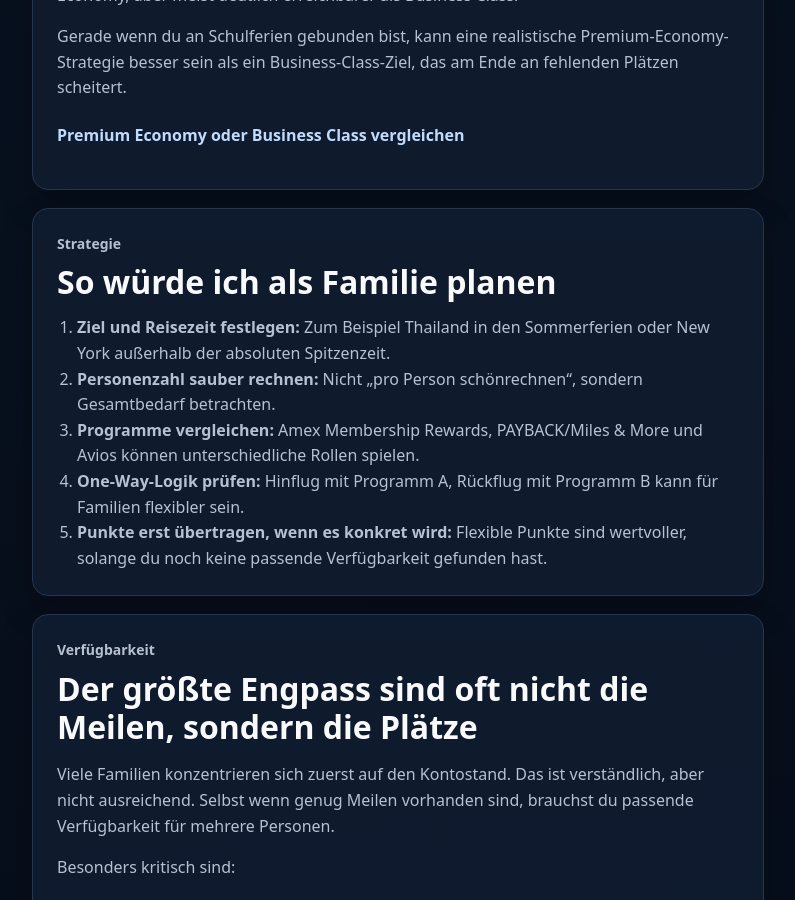
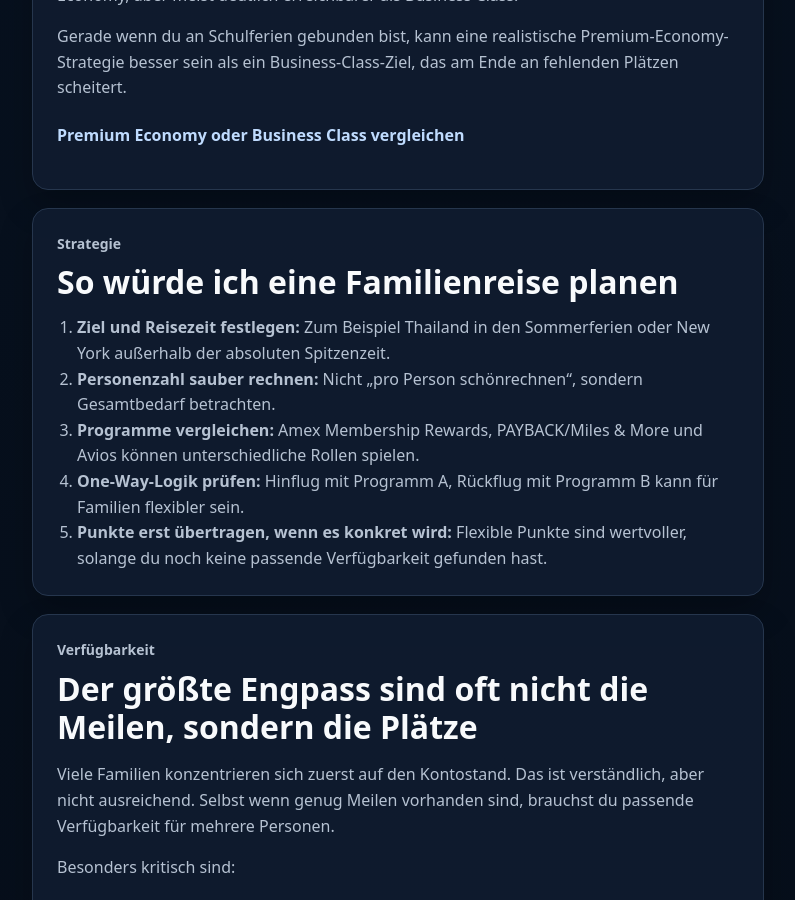
Before and after one commit to Praemienflug-Planer/miles-planer, a Jekyll site: the page built from business-class-familie-meilen/index.html, in a window 1280 px wide and 900 px high, scrolled down 2939 px. Shown: the whole window, without its empty margins (68-863 px from the left). Built offline with Jekyll 4.4.1, drawn with Linux system fonts in a browser that asks for light colours.

Commit message:
Polish first-person family planning heading

```diff
--- a/business-class-familie-meilen/index.html
+++ b/business-class-familie-meilen/index.html
@@ -70,7 +70,7 @@ layout: default
 
     <div class="article-card seo-card"><p class="eyebrow">Alternative</p><h2>Premium Economy kann der bessere Familien-Deal sein</h2><p>Business Class klingt nach dem perfekten Ziel. Bei Familien ist aber oft die Frage, ob der zusätzliche Komfort den deutlich höheren Meilenbedarf rechtfertigt. Premium Economy kann auf langen Strecken ein sehr guter Kompromiss sein: mehr Platz und Komfort als Economy, aber meist deutlich erreichbarer als Business Class.</p><p>Gerade wenn du an Schulferien gebunden bist, kann eine realistische Premium-Economy-Strategie besser sein als ein Business-Class-Ziel, das am Ende an fehlenden Plätzen scheitert.</p><p><a class="text-link" href="/miles-planer/premium-economy-oder-business-class/">Premium Economy oder Business Class vergleichen</a></p></div>
 
-    <div class="article-card seo-card"><p class="eyebrow">Strategie</p><h2>So würde ich als Familie planen</h2><ol><li><strong>Ziel und Reisezeit festlegen:</strong> Zum Beispiel Thailand in den Sommerferien oder New York außerhalb der absoluten Spitzenzeit.</li><li><strong>Personenzahl sauber rechnen:</strong> Nicht „pro Person schönrechnen“, sondern Gesamtbedarf betrachten.</li><li><strong>Programme vergleichen:</strong> Amex Membership Rewards, PAYBACK/Miles &amp; More und Avios können unterschiedliche Rollen spielen.</li><li><strong>One-Way-Logik prüfen:</strong> Hinflug mit Programm A, Rückflug mit Programm B kann für Familien flexibler sein.</li><li><strong>Punkte erst übertragen, wenn es konkret wird:</strong> Flexible Punkte sind wertvoller, solange du noch keine passende Verfügbarkeit gefunden hast.</li></ol></div>
+    <div class="article-card seo-card"><p class="eyebrow">Strategie</p><h2>So würde ich eine Familienreise planen</h2><ol><li><strong>Ziel und Reisezeit festlegen:</strong> Zum Beispiel Thailand in den Sommerferien oder New York außerhalb der absoluten Spitzenzeit.</li><li><strong>Personenzahl sauber rechnen:</strong> Nicht „pro Person schönrechnen“, sondern Gesamtbedarf betrachten.</li><li><strong>Programme vergleichen:</strong> Amex Membership Rewards, PAYBACK/Miles &amp; More und Avios können unterschiedliche Rollen spielen.</li><li><strong>One-Way-Logik prüfen:</strong> Hinflug mit Programm A, Rückflug mit Programm B kann für Familien flexibler sein.</li><li><strong>Punkte erst übertragen, wenn es konkret wird:</strong> Flexible Punkte sind wertvoller, solange du noch keine passende Verfügbarkeit gefunden hast.</li></ol></div>
 
     <div class="article-card seo-card"><p class="eyebrow">Verfügbarkeit</p><h2>Der größte Engpass sind oft nicht die Meilen, sondern die Plätze</h2><p>Viele Familien konzentrieren sich zuerst auf den Kontostand. Das ist verständlich, aber nicht ausreichend. Selbst wenn genug Meilen vorhanden sind, brauchst du passende Verfügbarkeit für mehrere Personen.</p><p>Besonders kritisch sind:</p><ul><li>Sommerferien und Weihnachtsferien</li><li>beliebte Fernreiseziele</li><li>Direktflüge oder sehr bequeme Routings</li><li>Business-Class-Plätze für 3 bis 4 Personen</li><li>kurze Umstiege mit Kindern</li></ul><p><a class="text-link" href="/miles-planer/vier-praemienflug-plaetze-finden/">Mehr dazu: 4 Prämienflug-Plätze finden</a></p></div>
 
```
